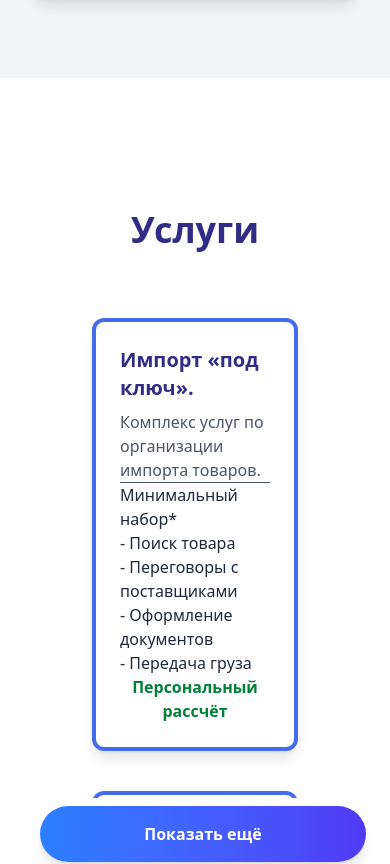
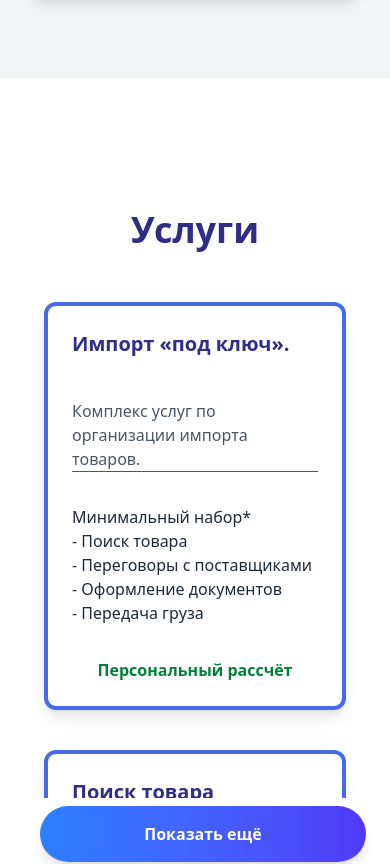
Before and after one commit to 321template123/business-import, a Next.js app: page / in a window 390 px wide. Shown: the part 4166-5030 px from the top of the page. Built offline with nearby package versions, Linux system fonts and the light colour scheme.

Commit message:
fix: service

```diff
--- a/src/app/components/ServicesBlock/ServicesFull.tsx
+++ b/src/app/components/ServicesBlock/ServicesFull.tsx
@@ -138,7 +138,7 @@ export const ServicesFull = () => {
 		<div className="container mx-auto px-8">
 			<h2 className="text-4xl font-bold text-center text-indigo-900 mb-12">Услуги</h2>
 			<div className={`relative ${toogleMore? "":"h-[500px] xl:h-[600px] overflow-hidden"}`}>
-				<div className='grid md:grid-cols-2 xl:grid-cols-3 gap-10 mx-10 p-5'>
+				<div className='grid md:grid-cols-2 xl:grid-cols-3 gap-10 mx-2 p-1 md:mx-10 md:p-5'>
 					{SERVICES.map((item:IService,index:number) => {
 						return <ServiceCard key={index} {...item} blur={!toogleMore && index > 2}/>
 					})}
```
